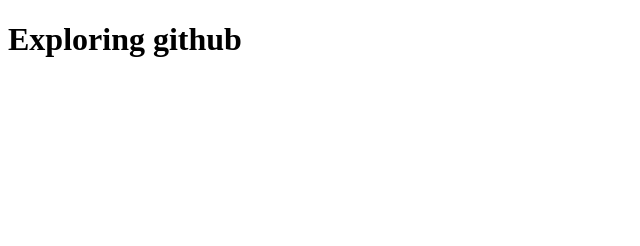
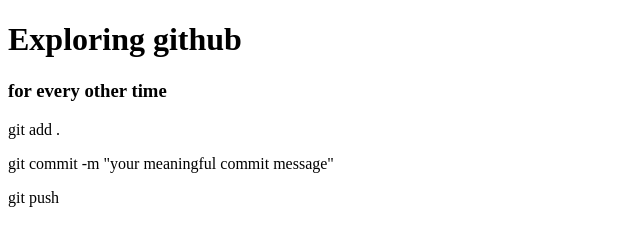
Before and after one commit to mdredoanhasan/my-second-github, a plain HTML site: page index.html in a window 1280 px wide. Shown: the whole page, without its empty margins (0-640 px from the left). Drawn offline with Linux system fonts and the light colour scheme.

Commit message:
add commands to pish changes to github

```diff
--- a/index.html
+++ b/index.html
@@ -7,5 +7,10 @@
 </head>
 <body>
     <h1>Exploring github</h1>
+    <div>
+        <h3>for every other time</h3>
+        <p>git add .</p>
+        <p>git commit -m "your meaningful commit message"</p>
+        <p>git push </p>
 </body>
 </html>
```
